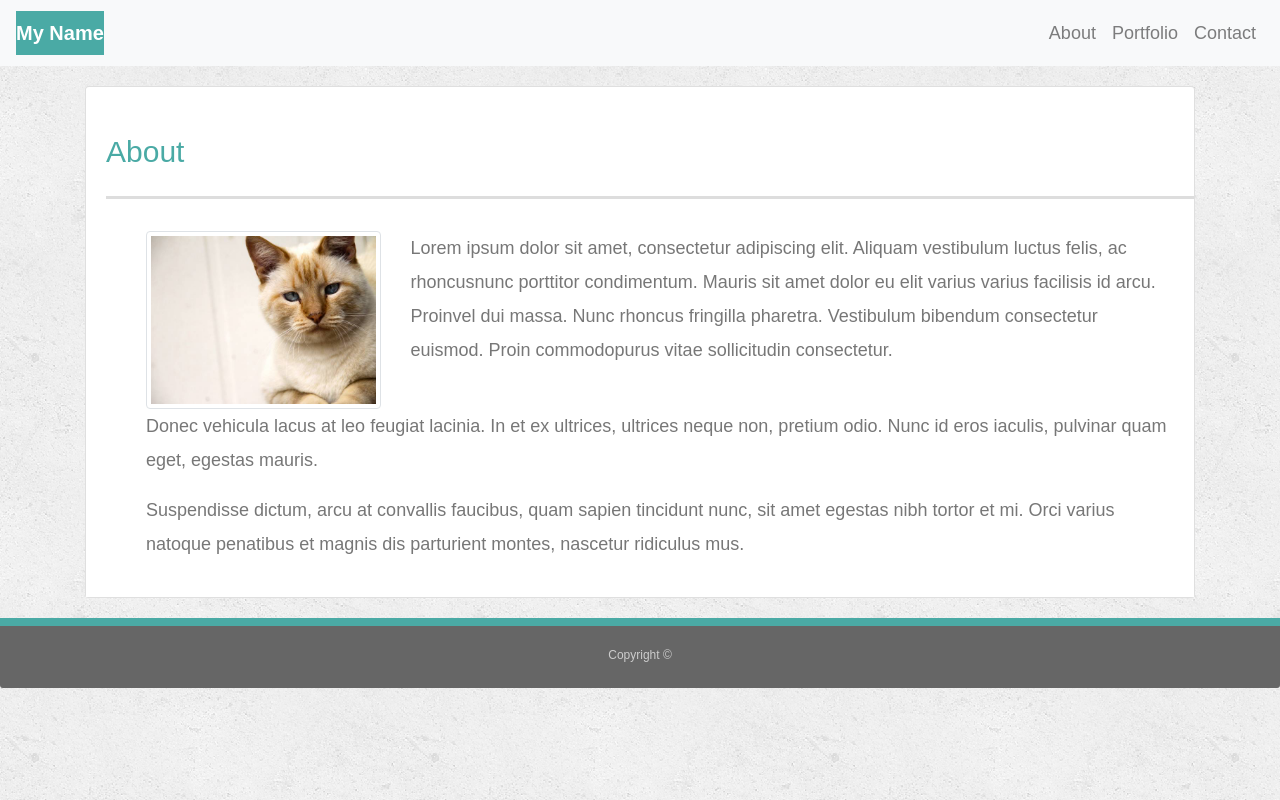
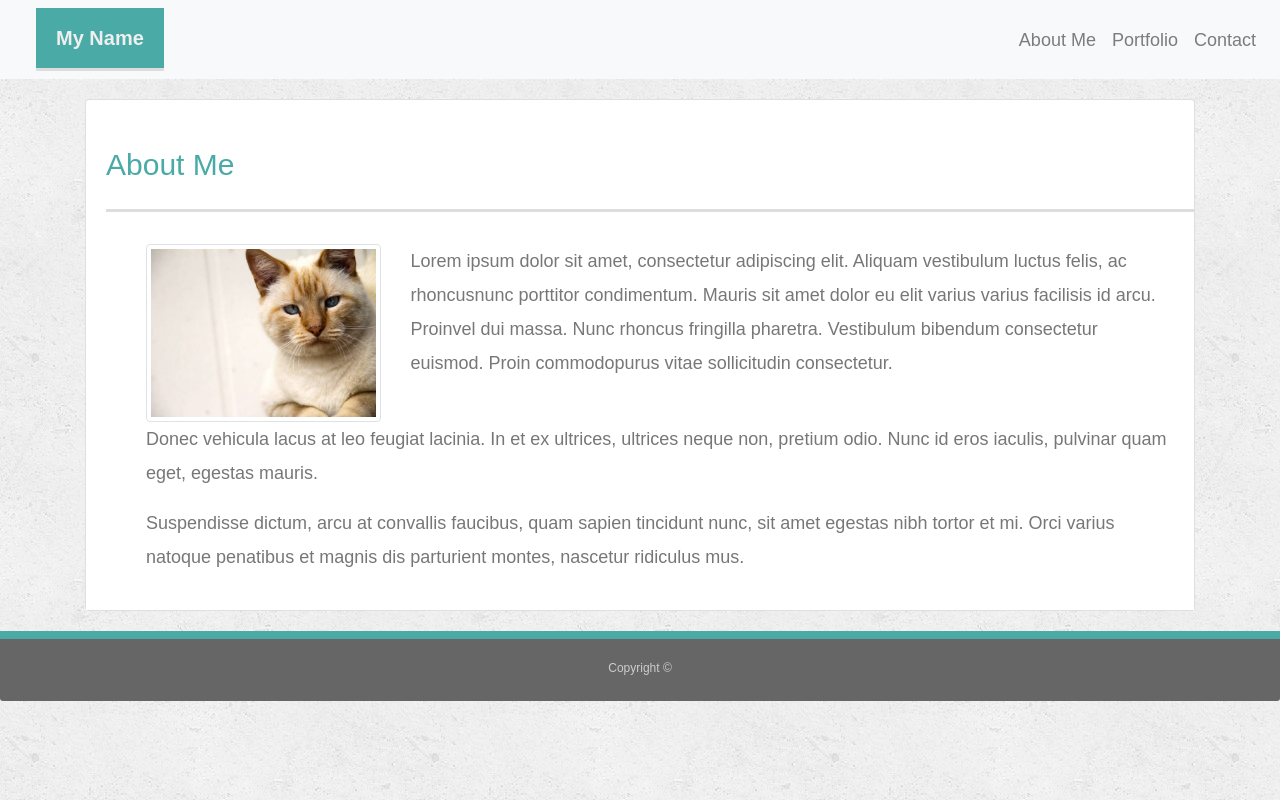
Before and after one commit to mimi29/Basic-Portfolia, a plain HTML site: page index.html in a window 1280 px wide. Drawn offline with nearby package versions, Linux system fonts and the light colour scheme.

Commit message:
move navbar-brand properties to css

```diff
--- a/assets/css/style.css
+++ b/assets/css/style.css
@@ -9,8 +9,6 @@ body {
 * {
   box-sizing: border-box;
 }
-
-/* general */
 
 .card {
   margin-top: 20px;
@@ -56,6 +54,16 @@ navbar a {
   height: 70px;
 }
 
+.navbar-brand {
+  margin-left:20px;
+  padding: 20px;
+  background-color: #4aaaa5 !important;
+  font-size: 20px;
+  line-height: 20px;
+  color: #efefef !important;
+  border-bottom: 3px solid #ddd;
+}
+
 #contact-form ul {
   margin-bottom: 20px;
 }
@@ -94,6 +102,7 @@ textarea {
   height: 200px;
 }
 
+
 .carousel-caption {
   font-size: 18px !important;
   background-color: #4aaaa5 !important;
--- a/index.html
+++ b/index.html
@@ -12,11 +12,11 @@
 
 <body>
     <nav class="navbar navbar-expand-lg navbar-expand-md navbar-expand-sm navbar-light bg-light">
-        <a class="navbar-brand font-weight-bold text-white" href="#" style="background-color: #4aaaa5;">My Name</a>
+            <a class="navbar-brand font-weight-bold" href="index.html">My Name</a>
         <div class="collapse navbar-collapse" id="navbarSupportedContent">
-            <ul class="navbar-nav ml-auto">
+            <ul class="navbar-nav ml-auto sm-auto">
                 <li class="nav-item">
-                    <a class="nav-link" href="index.html">About</a>
+                    <a class="nav-link" href="index.html">About Me</a>
                 </li>
                 <li class="navbar-item">
                     <a class="nav-link" href="portfolio.html">Portfolio</a>
@@ -30,7 +30,7 @@
     <div class="container">
         <div class="card">
             <h1 class="card-title">
-                About
+                About Me
             </h1>
         <div class="card-body">
             <div class="row">
```
Also changed, not shown: contact.html (+2 -2 lines), portfolio.html (+2 -2 lines).
